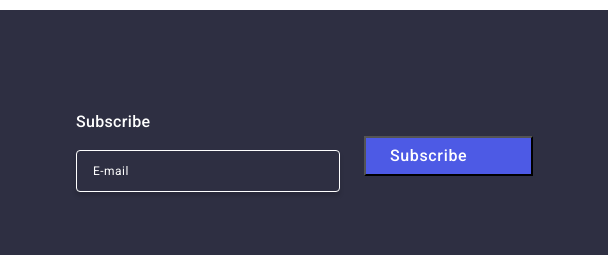
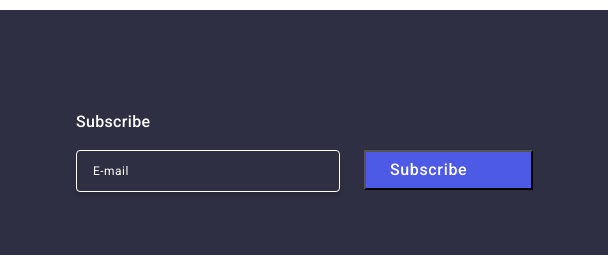
Before and after one commit to SvitlanaHu/goit-markup-hw-05, a plain HTML site: page index.html in a window 1280 px wide. Shown: the part 2902-3157 px from the top of the page, 672-1280 px from the left. Drawn offline with nearby package versions, Linux system fonts and the light colour scheme.

Commit message:
Update style.css

```diff
--- a/css/style.css
+++ b/css/style.css
@@ -629,6 +629,7 @@ input {
 .footer-subscribe {
   margin-left: 80px;
   gap: 24px;
+  align-items: flex-start;
 }
 
 .subscribe-imput {
@@ -659,7 +660,7 @@ input {
 
 .subscribe-button {
   display: flex;
-  margin-top: 26px;
+  margin-top: 40px;
   padding: 8px 24px;
   gap: 16px;
   max-height: 40px;
```
